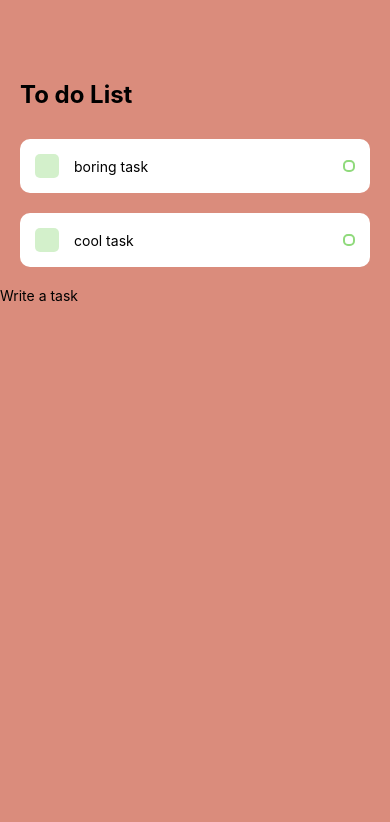
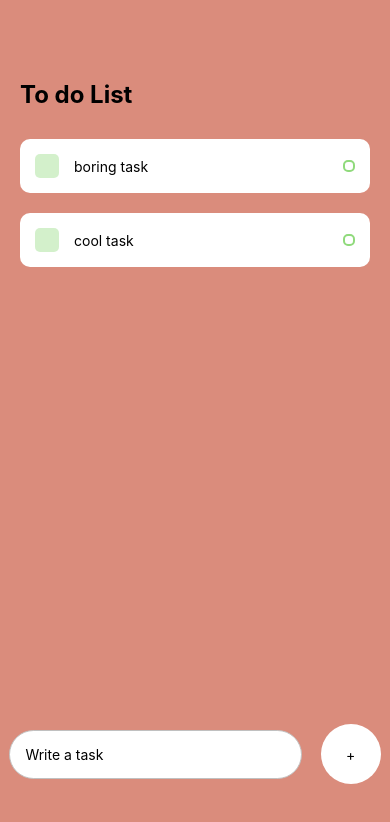
Before and after one commit to AlessandroCinque/MyReactNative, a React Native app: screen / in a window 390 px wide. Shown: the top 822 px of the page. Built offline with nearby package versions, Linux system fonts and the light colour scheme.

Commit message:
Style for input done

```diff
--- a/App.js
+++ b/App.js
@@ -1,9 +1,12 @@
+import React,{useState} from 'react';
 import { StatusBar } from 'expo-status-bar';
-import React from 'react';
-import { Platform, StyleSheet, Text, View,KeyboardAvoidingView, TextInput } from 'react-native';
+import { Platform, StyleSheet, Text, View,KeyboardAvoidingView, TextInput, TouchableOpacity } from 'react-native';
 import Task from './components/Task'
 
 export default function App() {
+
+  const [task,setTask] = useState();
+
   return (
     <View style={styles.container}>
       <View style={styles.taskWrapper}>
@@ -22,6 +25,11 @@
       style={styles.writeTaskWrapper}>
 
         <TextInput style={styles.input} placeholder={'Write a task'}></TextInput>
+        <TouchableOpacity>
+          <View style={styles.addWrapper}>
+            <Text style={styles.addText}>+</Text>
+          </View>
+        </TouchableOpacity>
 
       </KeyboardAvoidingView>
     </View>
@@ -50,9 +58,36 @@
   },
   writeTaskWrapper:
   {
+    position:'absolute',
+    bottom: 60,
+    width:'100%',
+    flexDirection: 'row',
+    justifyContent: 'space-around',
+    alignItems:'center'
+  },
+  input:
+  {
+    paddingVertical:15,
+    paddingHorizontal :15,
+    backgroundColor:'#fff',
+    borderRadius: 60,
+    borderColor:'#C0C0C0',
+    borderWidth: 1,
+    width: '75%',
+  },
+  addWrapper:
+  {
+    width: 60,
+    height:60,
+    backgroundColor:'#FFF',
+    borderRadius:60,
+    justifyContent:'center',
+    alignItems:'center',
+
+
 
   },
-  input:
+  addText:
   {
 
   }
```
